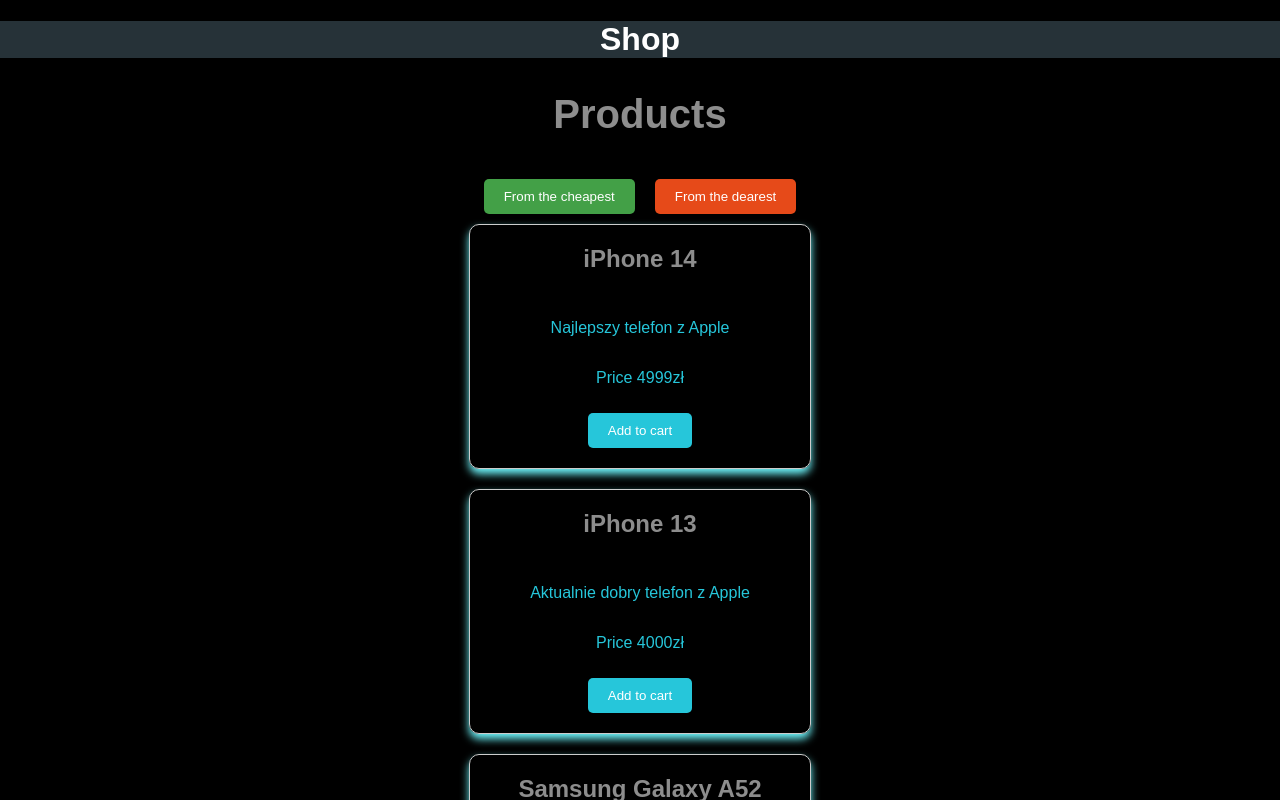
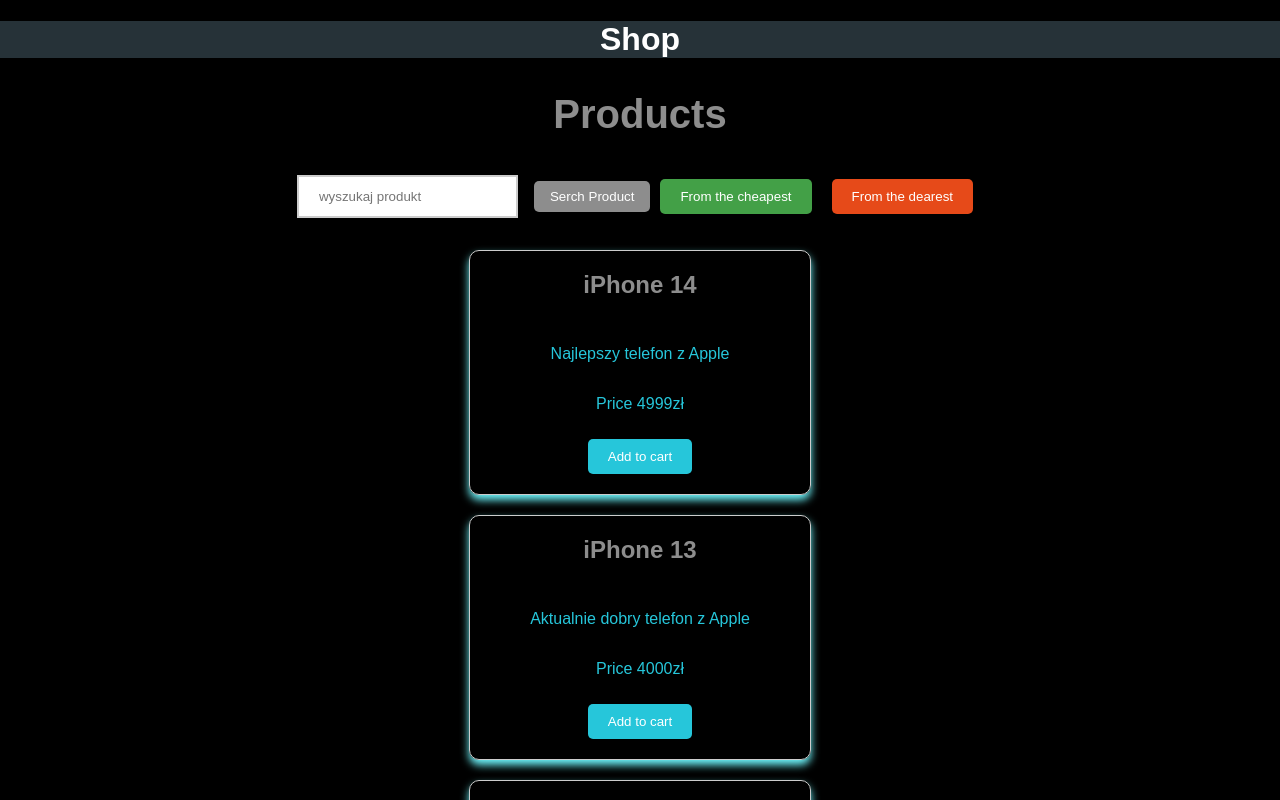
Before and after one commit to MagdalSaturs/shop, a React (Create React App) app: page / in a window 1280 px wide. Shown: the top 800 px of the page. Built offline with nearby package versions, Linux system fonts and the light colour scheme.

Commit message:
ostatnie poprawki

```diff
--- a/src/components/products/Products.css
+++ b/src/components/products/Products.css
@@ -10,6 +10,35 @@
     font-size: 1.5rem;
     color: #8d8d8d;
     margin: 0 0 30px 0;
+}
+
+.searchProduct {
+    justify-content: center;
+    align-items: center;
+    margin-bottom: 2rem;
+    margin-right: 1rem;
+}
+
+.searchProduct {
+    justify-content: center;
+    align-items: center;
+    box-sizing: border-box;
+    border: 2px solid #ccc;
+    outline: none;
+    padding: 12px 20px;
+}
+
+.searchBtn {
+    background-color: #8d8d8d;
+    color: #fff;
+    border: none;
+    padding: 0.5rem 1rem;
+    border-radius: 5px;
+    cursor: pointer;
+}
+
+.searchBtn:hover {
+    background-color: #000;
 }
 
 .product{
--- a/src/components/products/Products.js
+++ b/src/components/products/Products.js
@@ -1,7 +1,10 @@
+import React, { useState } from 'react';
 import './Products.css';
 
 const Products = (props) => {
     const products = props.products;
+
+    const searchProduct = React.createRef();
 
     const cheapSort = () => {
         const sortedProducts = products.sort((a,b) => a.price - b.price);
@@ -15,9 +18,17 @@
         props.setProducts([...sortedProducts]);
     };
 
+    const productSearch = () => {
+        const productName = searchProduct.current.value;
+        props.setProducts([...products.filter((item) => item.name.includes(productName))]);
+    };
+
     return(
         <div className='MainProducts'>
             <h2>Products</h2>
+
+            <input ref={searchProduct} type="text" placeholder='wyszukaj produkt' className='searchProduct'></input>
+            <button onClick={productSearch} className='searchBtn'>Serch Product</button>
 
             <button onClick={cheapSort} className='cheapBtn'>From the cheapest</button>
             <button onClick={expensiveSort} className='expensiveBtn'>From the dearest</button>
```
